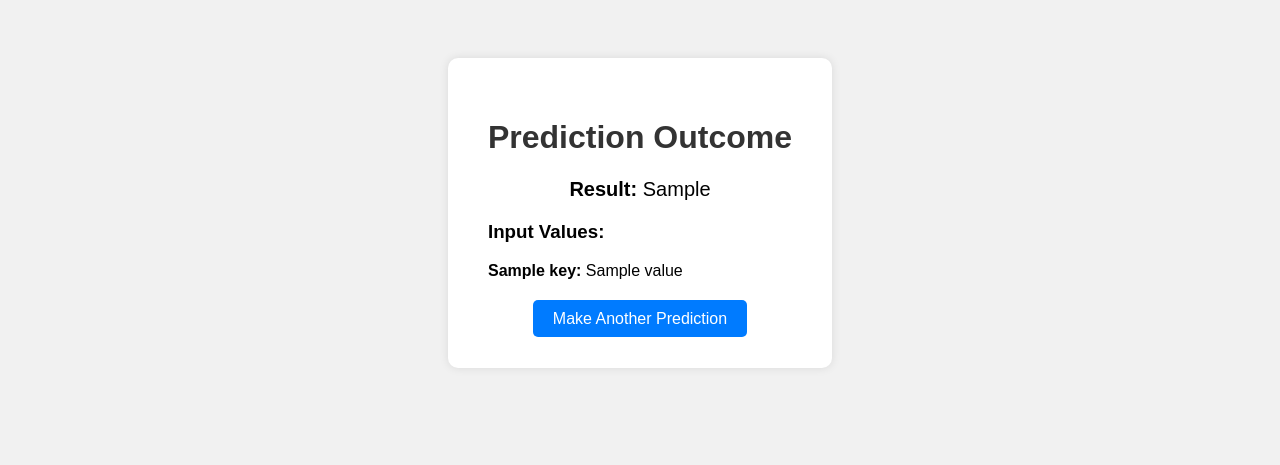
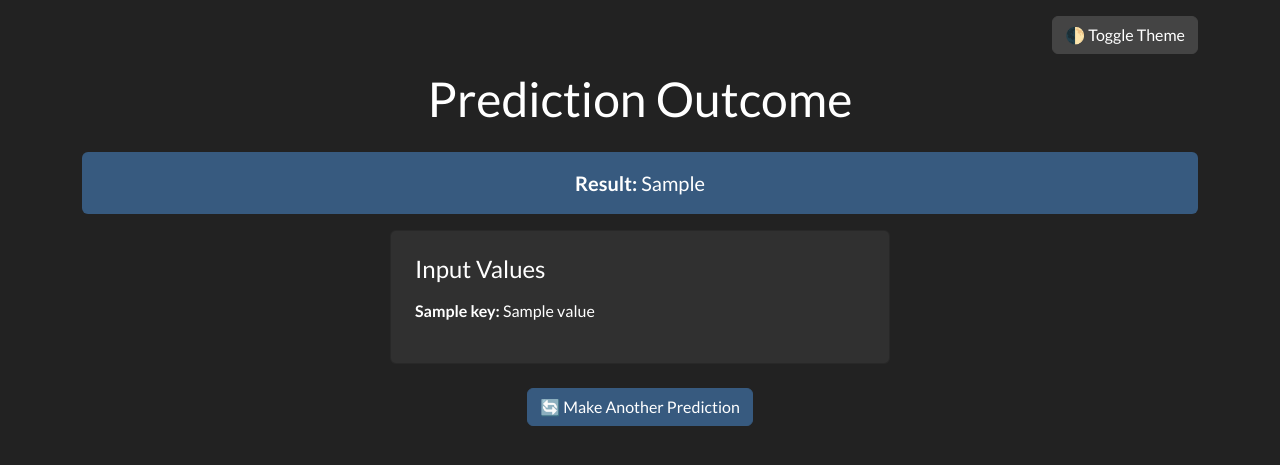
Before and after one commit to Mustaphayinka/Msc_Data_Science_Project, a Flask app: template templates/result.html in a window 1280 px wide. Shown: the top 465 px of the page. Run offline with Flask 3, Linux system fonts and the light colour scheme; the template is opened without the code that fills it: most values are stand-ins (such as "Sample title", 1, 10 or a date in 2020); some libraries are stand-ins or nearby versions.

Commit message:
Add files via upload

```diff
--- /dev/null
+++ b/templates/base.html
@@ -0,0 +1,39 @@
+<!DOCTYPE html>
+<html lang="en">
+<head>
+  <meta charset="UTF-8">
+  <title>{% block title %}SES App{% endblock %}</title>
+  <meta name="viewport" content="width=device-width, initial-scale=1">
+  <link id="theme-link" rel="stylesheet" href="https://cdn.jsdelivr.net/npm/bootswatch@5.3.0/dist/darkly/bootstrap.min.css">
+</head>
+<body>
+
+  <div class="container mt-3">
+    <!-- Theme Toggle Button -->
+    <div class="text-end mb-3">
+      <button id="theme-toggle-btn" class="btn btn-secondary" onclick="toggleTheme()">🌓 Toggle Theme</button>
+    </div>
+
+    <!-- Page Content -->
+    {% block content %}{% endblock %}
+  </div>
+
+  <script>
+    function toggleTheme() {
+      const link = document.getElementById("theme-link");
+      const btn = document.getElementById("theme-toggle-btn");
+
+      const isDark = link.href.includes("darkly");
+
+      // Toggle the stylesheet
+      link.href = isDark
+        ? "https://cdn.jsdelivr.net/npm/bootswatch@5.3.0/dist/flatly/bootstrap.min.css"
+        : "https://cdn.jsdelivr.net/npm/bootswatch@5.3.0/dist/darkly/bootstrap.min.css";
+
+      // Adjust button style for contrast
+      btn.className = isDark ? "btn btn-dark" : "btn btn-secondary";
+    }
+  </script>
+
+</body>
+</html>
--- a/templates/result.html
+++ b/templates/result.html
@@ -1,69 +1,21 @@
-<!DOCTYPE html>
+<!-- templates/result.html -->
+{% extends 'base.html' %}
+{% block title %}Result - SES App{% endblock %}
 
-<html lang="en">
-<head>
-    <meta charset="UTF-8">
-    <title>Prediction Result</title>
-    <meta name="viewport" content="width=device-width, initial-scale=1">
-    <style>
-        body {
-            font-family: Arial, sans-serif;
-            background-color: #f1f1f1;
-            padding: 50px;
-            text-align: center;
-        }
-        .container {
-            background-color: white;
-            padding: 40px;
-            border-radius: 10px;
-            display: inline-block;
-            box-shadow: 0px 0px 10px rgba(0, 0, 0, 0.1);
-        }
-        h1 {
-            color: #333;
-        }
-        .result {
-            font-size: 20px;
-            margin: 10px 0;
-        }
-        .inputs {
-            text-align: left;
-            margin-top: 20px;
-        }
-        .inputs p {
-            margin: 5px 0;
-            font-size: 16px;
-        }
-        .back {
-            margin-top: 30px;
-        }
-        .back a {
-            text-decoration: none;
-            color: white;
-            background-color: #007BFF;
-            padding: 10px 20px;
-            border-radius: 5px;
-        }
-        .back a:hover {
-            background-color: #0056b3;
-        }
-    </style>
-</head>
-<body>
-    <div class="container">
-        <h1>Prediction Outcome</h1>
-        <div class="result"><strong>Result:</strong> {{ result_rf }}</div>
+{% block content %}
+<h1 class="text-center mb-4">Prediction Outcome</h1>
+<div class="alert alert-primary fs-5 text-center">
+  <strong>Result:</strong> {{ result_rf }}
+</div>
 
-        <div class="inputs">
-            <h3>Input Values:</h3>
-            {% for key, value in input_values.items() %}
-                <p><strong>{{ key }}:</strong> {{ value }}</p>
-            {% endfor %}
-        </div>
+<div class="card p-4 mx-auto" style="max-width: 500px;">
+  <h4 class="mb-3">Input Values</h4>
+  {% for key, value in input_values.items() %}
+    <p><strong>{{ key }}:</strong> {{ value }}</p>
+  {% endfor %}
+</div>
 
-        <div class="back">
-            <a href="{{ url_for('index') }}">Make Another Prediction</a>
-        </div>
-    </div>
-</body>
-</html>
+<div class="text-center mt-4">
+  <a class="btn btn-primary" href="{{ url_for('index') }}">🔄 Make Another Prediction</a>
+</div>
+{% endblock %}
```
Also changed, not shown: templates/index.html (+6 -10 lines).
